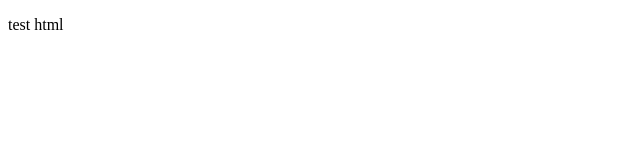
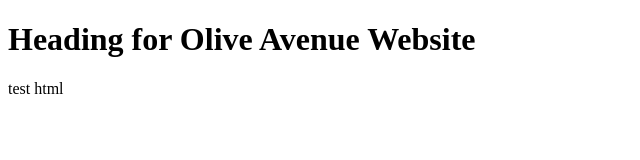
Before and after one commit to olive-avenue/olive-avenue-website, a plain HTML site: page index.html in a window 1280 px wide. Shown: the whole page, without its empty margins (0-640 px from the left). Drawn offline with Linux system fonts and the light colour scheme.

Commit message:
second commit

```diff
--- a/index.html
+++ b/index.html
@@ -5,6 +5,7 @@
     </head>
 
     <body>
+        <h1>Heading for Olive Avenue Website</h1>
         <p>test html</p>
     </body>
 </html>
```
